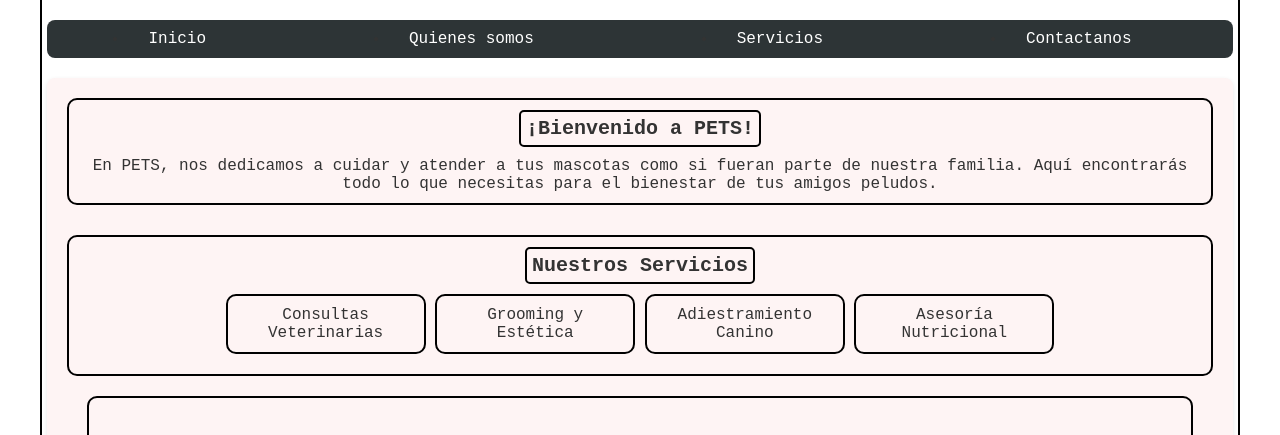
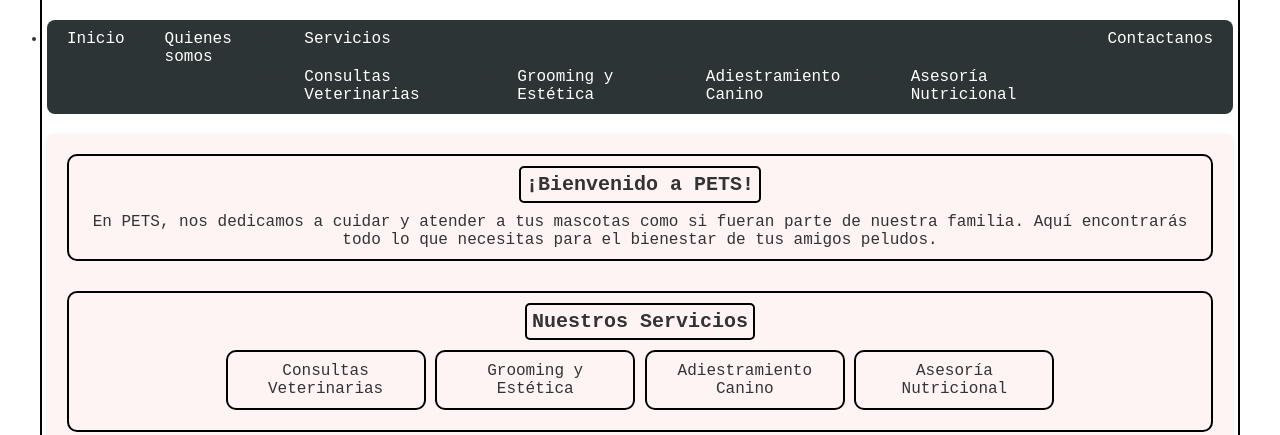
Before and after one commit to ITSREEN/hola, a plain HTML site: page mascotas.html in a window 1280 px wide. Shown: the part 107-542 px from the top of the page. Drawn offline with Linux system fonts and the light colour scheme.

Commit message:
mascotas.html

```diff
--- a/mascotas.html
+++ b/mascotas.html
@@ -21,7 +21,15 @@
             <ul>
                 <li><a href="#">Inicio</a></li>
                 <li><a href="#">Quienes somos</a></li>
-                <li><a href="#">Servicios</a></li>
+                <li>
+                    <a href="#">Servicios</a>
+                    <ul class="submenu">
+                        <li><a href="#">Consultas Veterinarias</a></li>
+                        <li><a href="#">Grooming y Estética</a></li>
+                        <li><a href="#">Adiestramiento Canino</a></li>
+                        <li><a href="#">Asesoría Nutricional</a></li>
+                    </ul>
+                </li>
                 <li><a href="#">Contactanos</a></li>
             </ul>
         </nav>
@@ -45,7 +53,7 @@
                     <img src="https://caracol.com.co/resizer/v2/IXZE2WLEZJFOJKDNI3VAJDNMTY.jpg?auth=f7a21890805ad8771201a7b63999ebf09444af672999b7e61bb46d03592a79d8&width=650&height=488&quality=70&smart=true" alt="Mascota feliz 1" class="perro1">
                     <img src="https://cdn.pixabay.com/photo/2016/11/19/15/20/dog-1839808_1280.jpg" alt="Mascota feliz 2" class="perro2">
                     <img src="https://encrypted-tbn0.gstatic.com/images?q=tbn:ANd9GcRrAPKD_O_LvDi5_zsAMcxww7HLTwS6RzyiZw&s" alt="Mascota feliz 3" class="perro3">
-                    <img src="https://www.elsoldetoluca.com.mx/incoming/532lp5-perros_vs_gatos.jpg/ALTERNATES/LANDSCAPE_1140/perros_vs_gatos.jpg" alt="Mascota feliz 3" class="perro4">
+                    <img src="https://www.elsoldetoluca.com.mx/incoming/532lp5-perros_vs_gatos.jpg/ALTERNATES/LANDSCAPE_1140/perros_vs_gatos.jpg" alt="Mascota feliz 4" class="perro4">
                 </div>
             </section>
             <section class="contacto">
```
